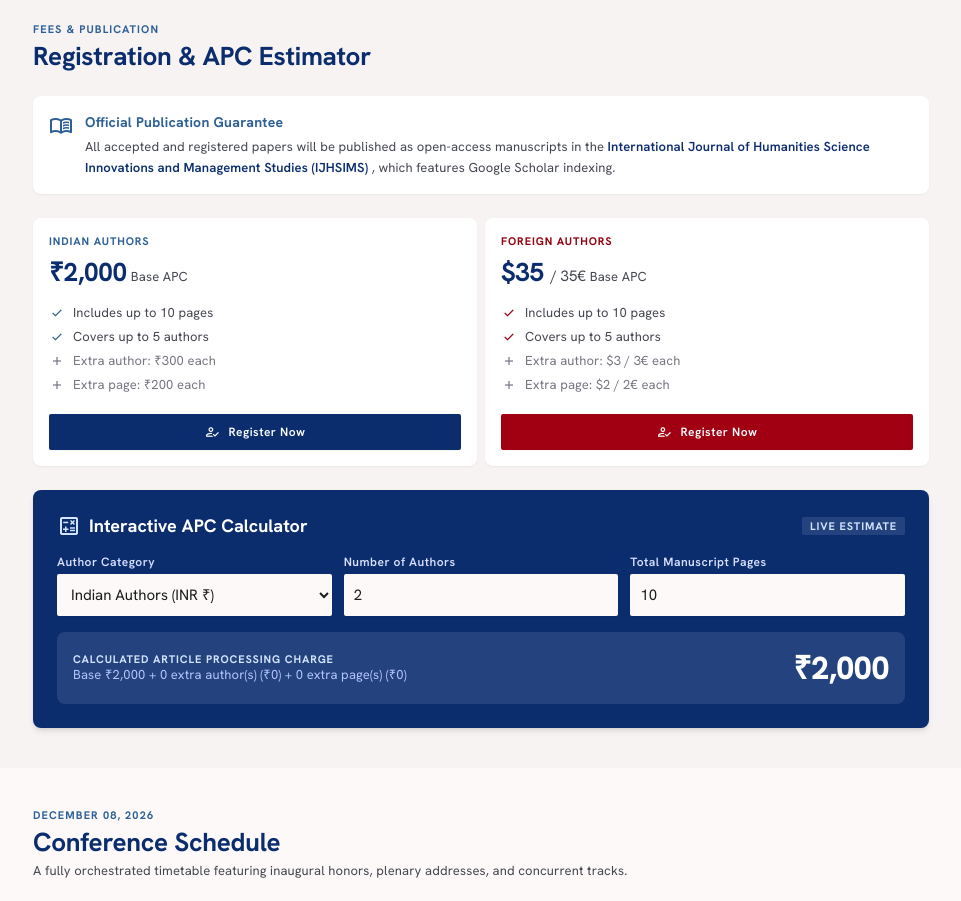
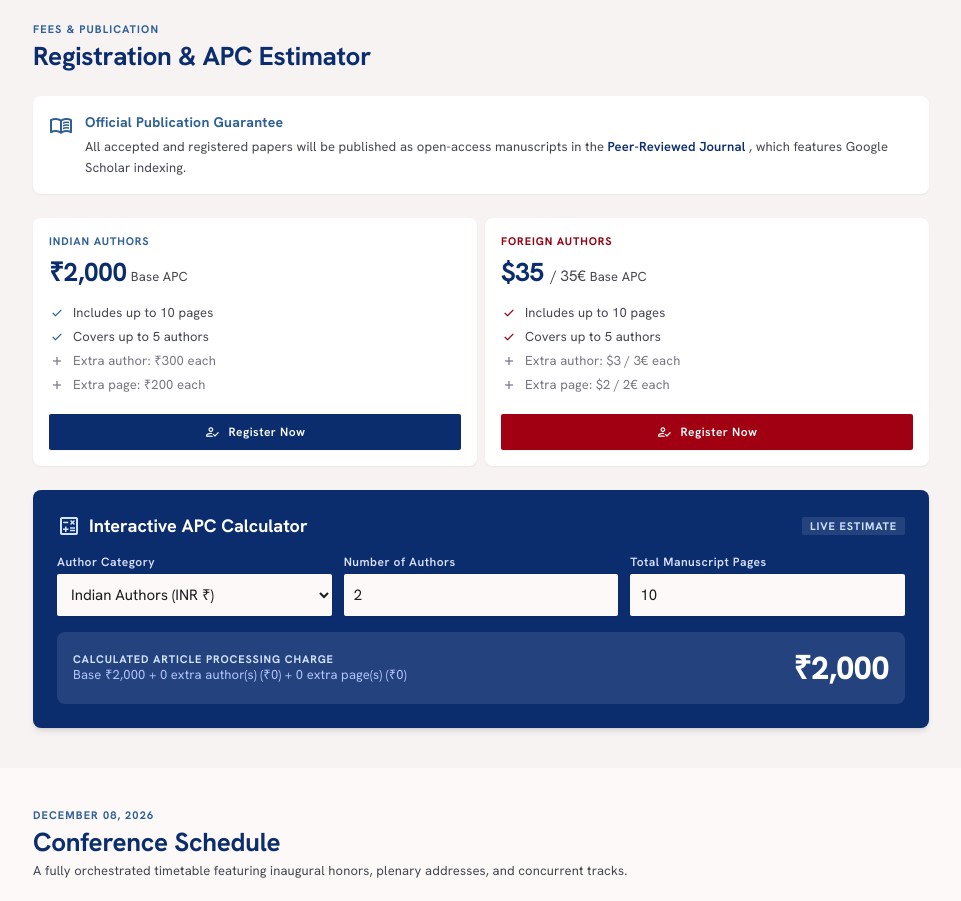
Before and after one commit to Sdv1926/ICSCAI-2026, a plain HTML site: page index.html in a window 1280 px wide. Shown: the part 2260-3161 px from the top of the page, without its empty margins (159-1120 px from the left). Drawn offline with nearby package versions, Linux system fonts and the light colour scheme.

Commit message:
Update journal name to 'Peer-Reviewed Journal'

```diff
--- a/index.html
+++ b/index.html
@@ -1306,8 +1306,7 @@
                   All accepted and registered papers will be published as
                   open-access manuscripts in the
                   <span class="font-semibold text-primary">
-                    International Journal of Humanities Science Innovations and
-                    Management Studies (IJHSIMS)
+                   Peer-Reviewed Journal
                   </span>
                   , which features Google Scholar indexing.
                 </p>
```
